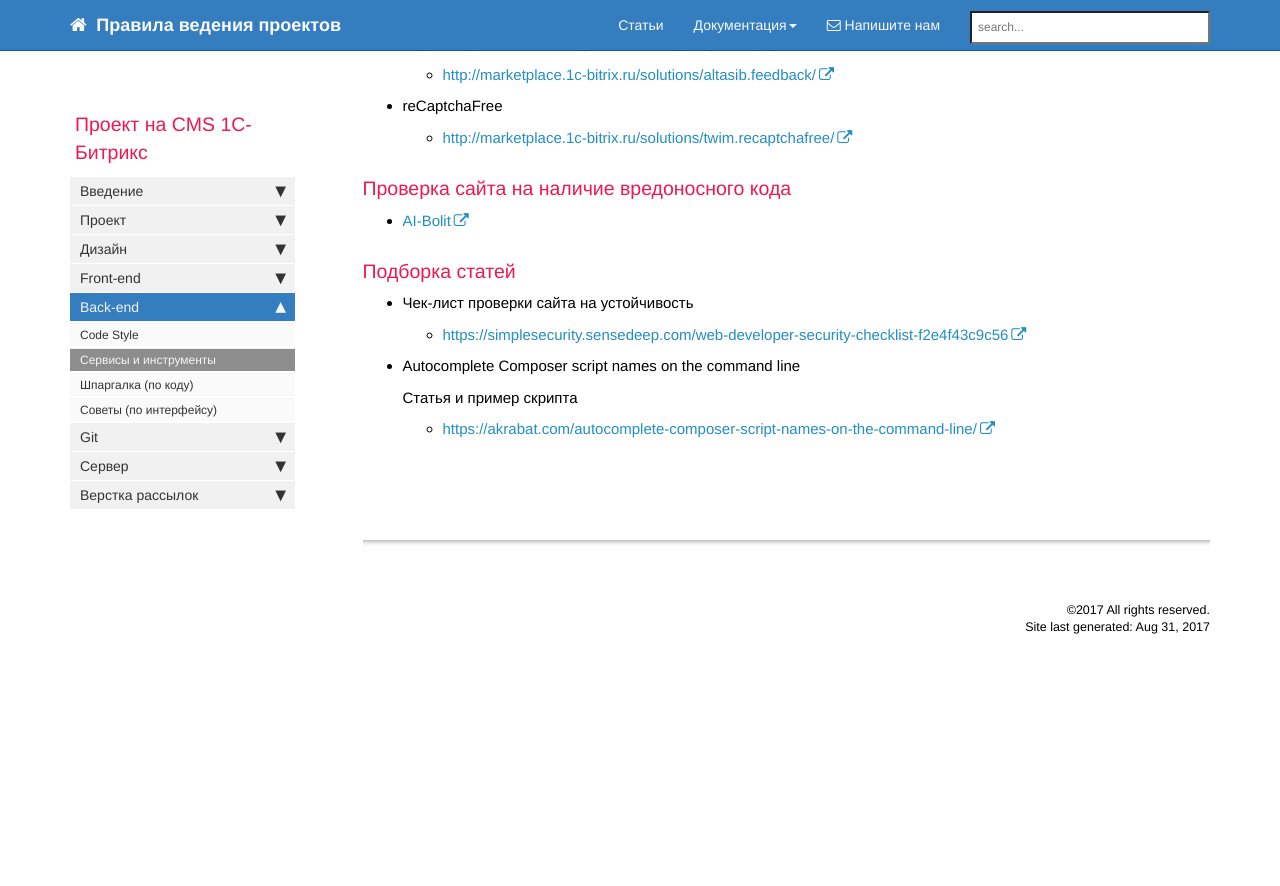
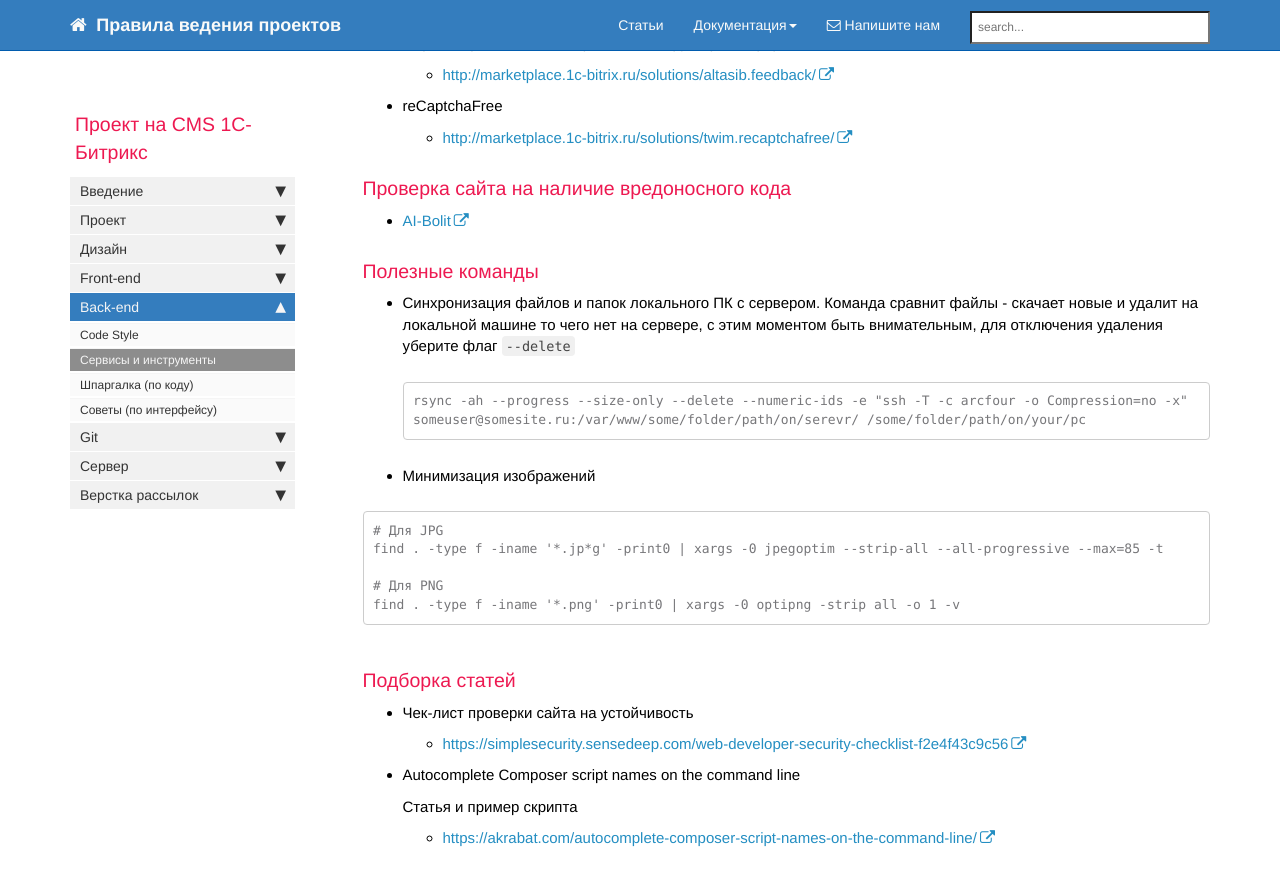
Before and after one commit to gdecider/gdecider.github.io, a Jekyll site: the page built from pages/bx/bx_back-tools.md, in a window 1280 px wide and 900 px high, scrolled down 860 px. Shown: the top 886 px of the window. Built offline with Jekyll 4.4.1, drawn with Linux system fonts in a browser that asks for light colours; nearby versions of some CDN libraries; comment, search, counter and statistics services are not loaded; before the commit the page ends 1547 px from its top, so only the background shows below that.

Commit message:
Update bx_back-tools.md

````diff
--- a/pages/bx/bx_back-tools.md
+++ b/pages/bx/bx_back-tools.md
@@ -58,6 +58,24 @@ toc: false
 
 * [AI-Bolit](https://www.revisium.com/aibo/)
 
+### Полезные команды
+
+* Синхронизация файлов и папок локального ПК с сервером. Команда сравнит файлы - скачает новые и удалит на локальной машине то чего нет на сервере, с этим моментом быть внимательным, для отключения удаления уберите флаг ```--delete```
+
+  ```
+  rsync -ah --progress --size-only --delete --numeric-ids -e "ssh -T -c arcfour -o Compression=no -x" someuser@somesite.ru:/var/www/some/folder/path/on/serevr/ /some/folder/path/on/your/pc
+  ```
+
+* Минимизация изображений
+
+```
+# Для JPG
+find . -type f -iname '*.jp*g' -print0 | xargs -0 jpegoptim --strip-all --all-progressive --max=85 -t
+
+# Для PNG
+find . -type f -iname '*.png' -print0 | xargs -0 optipng -strip all -o 1 -v
+```
+
 ### Подборка статей
 
 * Чек-лист проверки сайта на устойчивость
````
